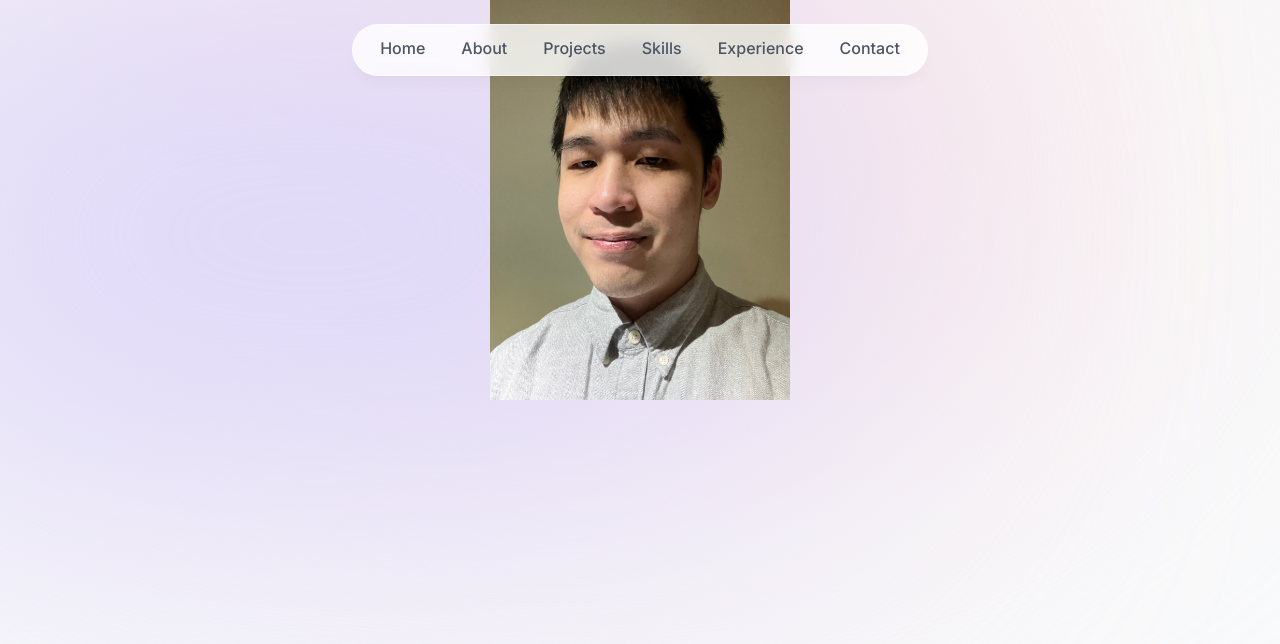
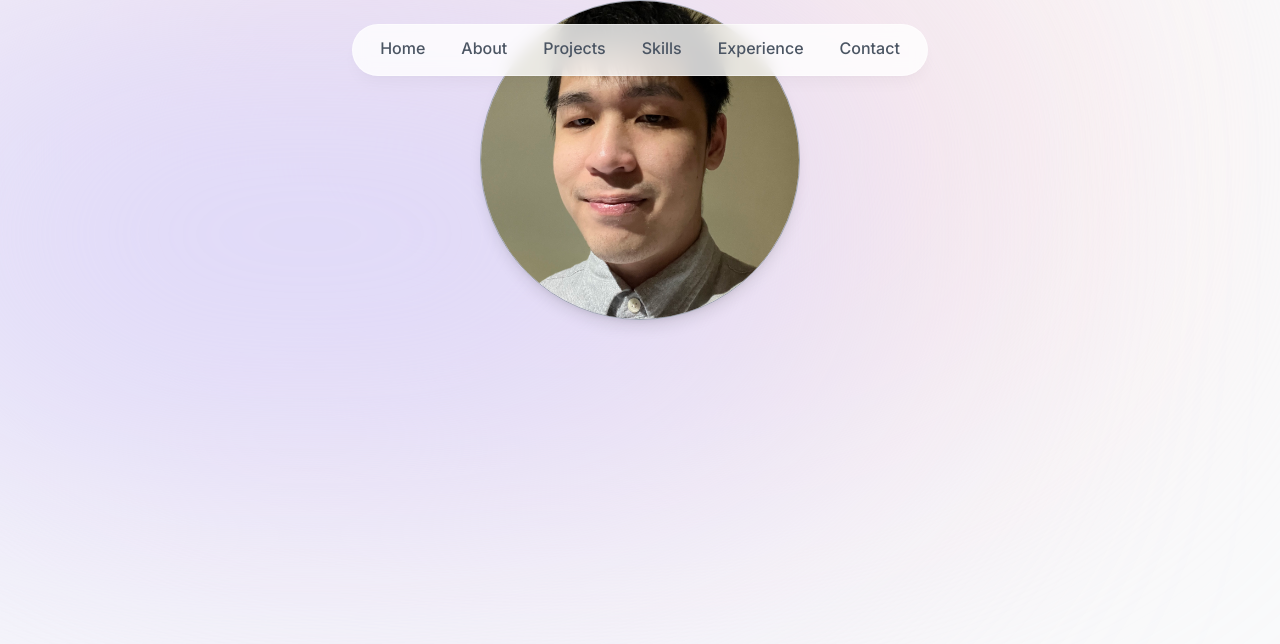
Before and after one commit to JasonMac123/NewPortfolio, a Next.js app: page / in a window 1280 px wide. Shown: the top 644 px of the page. Built offline with nearby package versions, Linux system fonts and the light colour scheme.

Commit message:
Adds styling to profile picture image

```diff
--- a/components/Profile.tsx
+++ b/components/Profile.tsx
@@ -12,9 +12,10 @@ const Profile = () => {
             src={JasonPhoto}
             alt="Profile picture of Jason"
             quality={90}
-            width={300}
-            height={300}
+            width={400}
+            height={400}
             priority={true}
+            className="h-80 w-80 rounded-full border-[0.1rem] object-cover border-gray-400 shadow-lg"
           />
         </div>
       </div>
```
